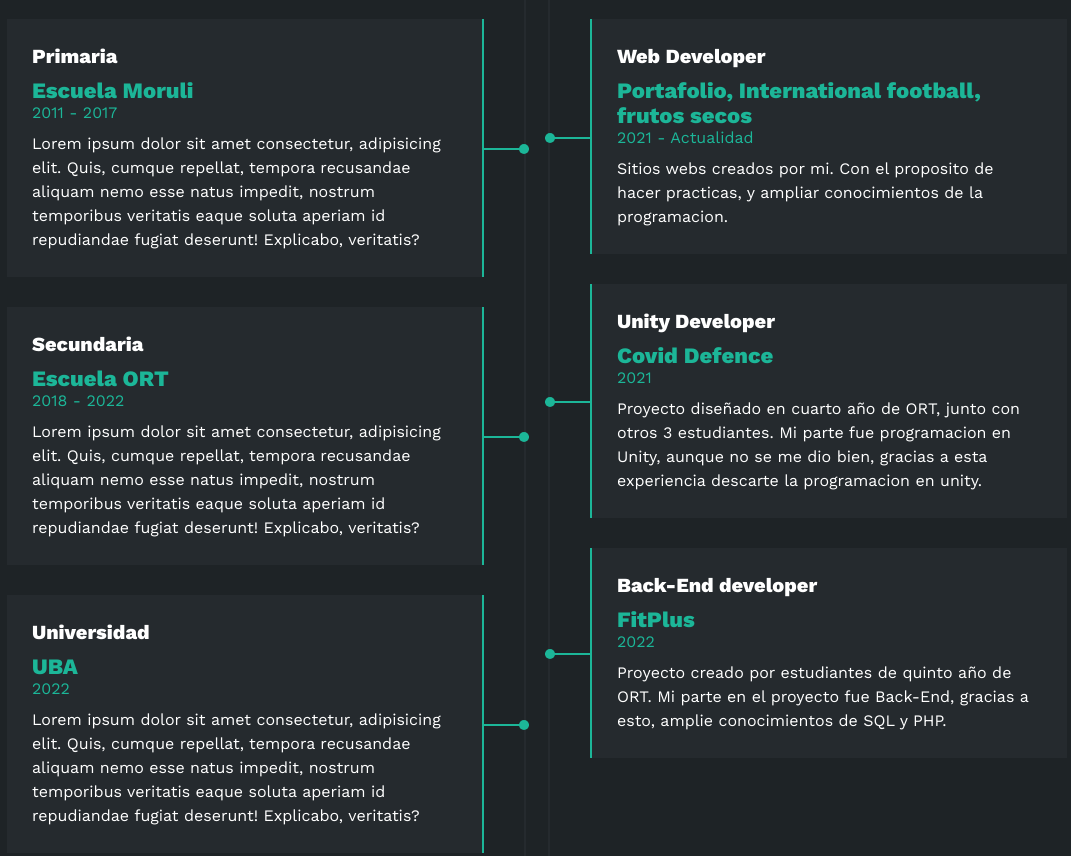
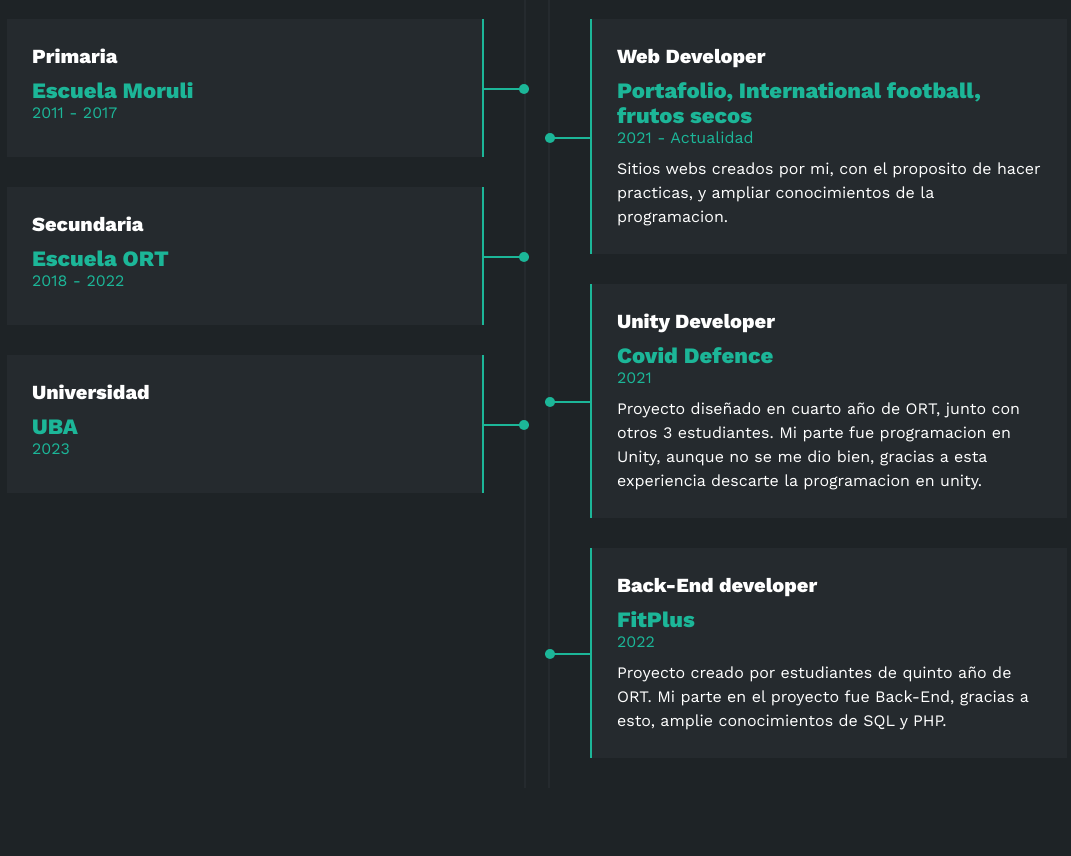
Before and after one commit to TadeoLercari/Portafolio, a plain HTML site: page index.html in a window 1280 px wide. Shown: the part 2220-3076 px from the top of the page, without its empty margins (103-1174 px from the left). Drawn offline with nearby package versions, Linux system fonts and the light colour scheme; a script that the page names is missing.

Commit message:
Add files via upload

```diff
--- a/index.html
+++ b/index.html
@@ -226,7 +226,7 @@
                         <h4>Primaria</h4>
                         <span class="casa">Escuela Moruli</span>
                         <span class="fecha">2011 - 2017</span>
-                        <p>Lorem ipsum dolor sit amet consectetur, adipisicing elit. Quis, cumque repellat, tempora recusandae aliquam nemo esse natus impedit, nostrum temporibus veritatis eaque soluta aperiam id repudiandae fugiat deserunt! Explicabo, veritatis?</p>
+                        <p></p>
                         <div class="conectori">
                             <div class="circuloi"></div>
                         </div>
@@ -235,7 +235,7 @@
                         <h4>Secundaria</h4>
                         <span class="casa">Escuela ORT</span>
                         <span class="fecha">2018 - 2022</span>
-                        <p>Lorem ipsum dolor sit amet consectetur, adipisicing elit. Quis, cumque repellat, tempora recusandae aliquam nemo esse natus impedit, nostrum temporibus veritatis eaque soluta aperiam id repudiandae fugiat deserunt! Explicabo, veritatis?</p>
+                        <p></p>
                         <div class="conectori">
                             <div class="circuloi"></div>
                         </div>
@@ -243,8 +243,8 @@
                     <div class="item izq">
                         <h4>Universidad</h4>
                         <span class="casa">UBA</span>
-                        <span class="fecha">2022</span>
-                        <p>Lorem ipsum dolor sit amet consectetur, adipisicing elit. Quis, cumque repellat, tempora recusandae aliquam nemo esse natus impedit, nostrum temporibus veritatis eaque soluta aperiam id repudiandae fugiat deserunt! Explicabo, veritatis?</p>
+                        <span class="fecha">2023</span>
+                        <p></p>
                         <div class="conectori">
                             <div class="circuloi"></div>
                         </div>
@@ -257,7 +257,7 @@
                         <h4>Web Developer</h4>
                         <span class="casa">Portafolio, International football, frutos secos</span>
                         <span class="fecha">2021 - Actualidad</span>
-                        <p>Sitios webs creados por mi. Con el proposito de hacer practicas, y ampliar conocimientos de la programacion.</p>
+                        <p>Sitios webs creados por mi, con el proposito de hacer practicas, y ampliar conocimientos de la programacion.</p>
                         <div class="conectord">
                             <div class="circulod"></div>
                         </div>
```
